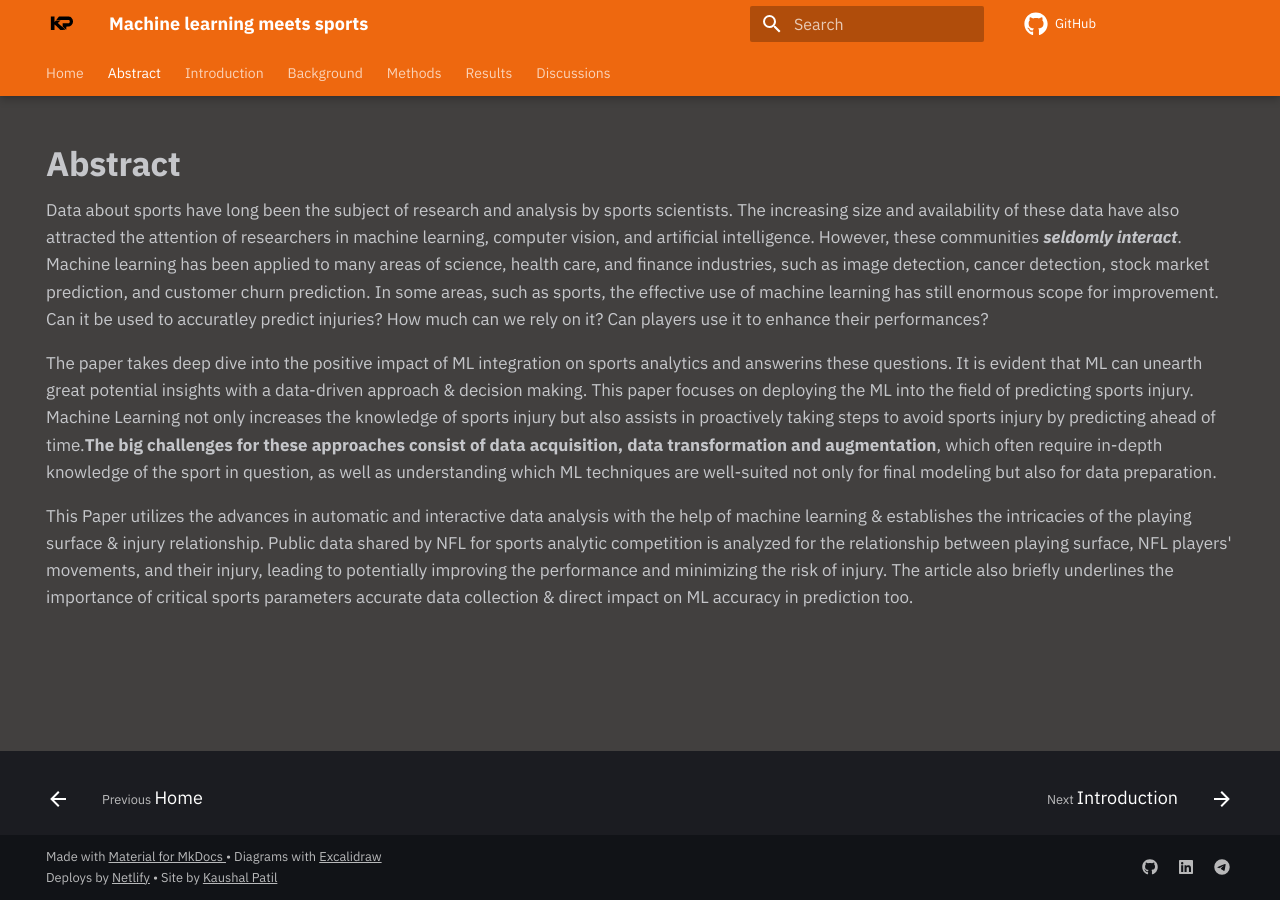
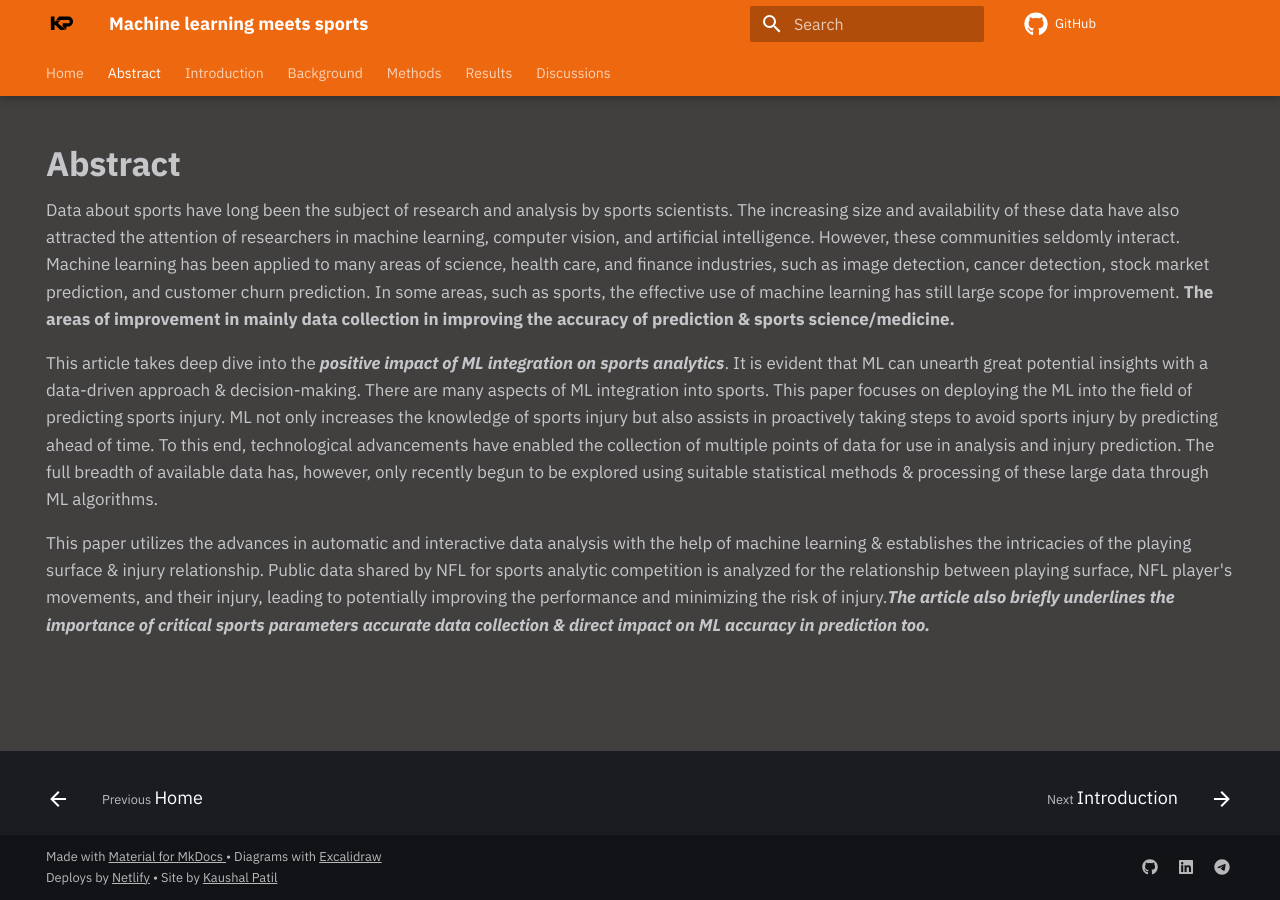
Before and after one commit to kaushal1014/research-paper-template-Athlete-Injuries, an MkDocs documentation site: the page built from docs/abstract/index.md, in a window 1280 px wide. Built offline with MkDocs 1.6.1 and Material for MkDocs 9.7.7, drawn with Linux system fonts in a browser that asks for light colours; some web fonts are replaced; comment, search, counter and statistics services are not loaded.

Commit message:
Updated abstract

```diff
--- a/docs/abstract/index.md
+++ b/docs/abstract/index.md
@@ -6,10 +6,8 @@
 
 # Abstract
 
-Data about sports have long been the subject of research and analysis by sports scientists. The increasing size and availability of these data have also attracted the attention of researchers in machine learning, computer vision, and artificial intelligence. However, these communities ***seldomly interact***. Machine learning has been applied to many areas of science, health care, and finance industries, such as image detection, cancer detection, stock market prediction, and customer churn prediction. In some areas, such as sports, the effective use of machine learning has still enormous scope for improvement. Can it be used to accuratley predict injuries? How much can we rely on it? Can players use it to enhance their performances?
+Data about sports have long been the subject of research and analysis by sports scientists. The increasing size and availability of these data have also attracted the attention of researchers in machine learning, computer vision, and artificial intelligence. However, these communities seldomly interact. Machine learning has been applied to many areas of science, health care, and finance industries, such as image detection, cancer detection, stock market prediction, and customer churn prediction. In some areas, such as sports, the effective use of machine learning has still large scope for improvement. **The areas of improvement in mainly data collection in improving the accuracy of prediction & sports science/medicine.**
 
+This article takes deep dive into the ***positive impact of ML integration on sports analytics***. It is evident that ML can unearth great potential insights with a data-driven approach & decision-making. There are many aspects of ML integration into sports. This paper focuses on deploying the ML into the field of predicting sports injury. ML not only increases the knowledge of sports injury but also assists in proactively taking steps to avoid sports injury by predicting ahead of time. To this end, technological advancements have enabled the collection of multiple points of data for use in analysis and injury prediction. The full breadth of available data has, however, only recently begun to be explored using suitable statistical methods & processing of these large data through ML algorithms.
 
-The paper takes deep dive into the positive impact of ML integration on sports analytics and answerins these questions. It is evident that ML can unearth great potential insights with a data-driven approach & decision making. This paper focuses on deploying the ML into the field of predicting sports injury. Machine Learning not only increases the knowledge of sports injury but also assists in proactively taking steps to avoid sports injury by predicting ahead of time.__The big challenges for these approaches consist of data acquisition, data transformation and augmentation__, which often require in-depth knowledge of the sport in question, as well as understanding which ML techniques are well-suited not only for final modeling but also for data preparation.
-
-
-This Paper utilizes the advances in automatic and interactive data analysis with the help of machine learning & establishes the intricacies of the playing surface & injury relationship. Public data shared by NFL for sports analytic competition is analyzed for the relationship between playing surface, NFL players' movements, and their injury, leading to potentially improving the performance and minimizing the risk of injury. The article also briefly underlines the importance of critical sports parameters accurate data collection & direct impact on ML accuracy in prediction too.
+This paper utilizes the advances in automatic and interactive data analysis with the help of machine learning & establishes the intricacies of the playing surface & injury relationship. Public data shared by NFL for sports analytic competition is analyzed for the relationship between playing surface, NFL player's movements, and their injury, leading to potentially improving the performance and minimizing the risk of injury.***The article also briefly underlines the importance of critical sports parameters accurate data collection & direct impact on ML accuracy in prediction too.***
```
